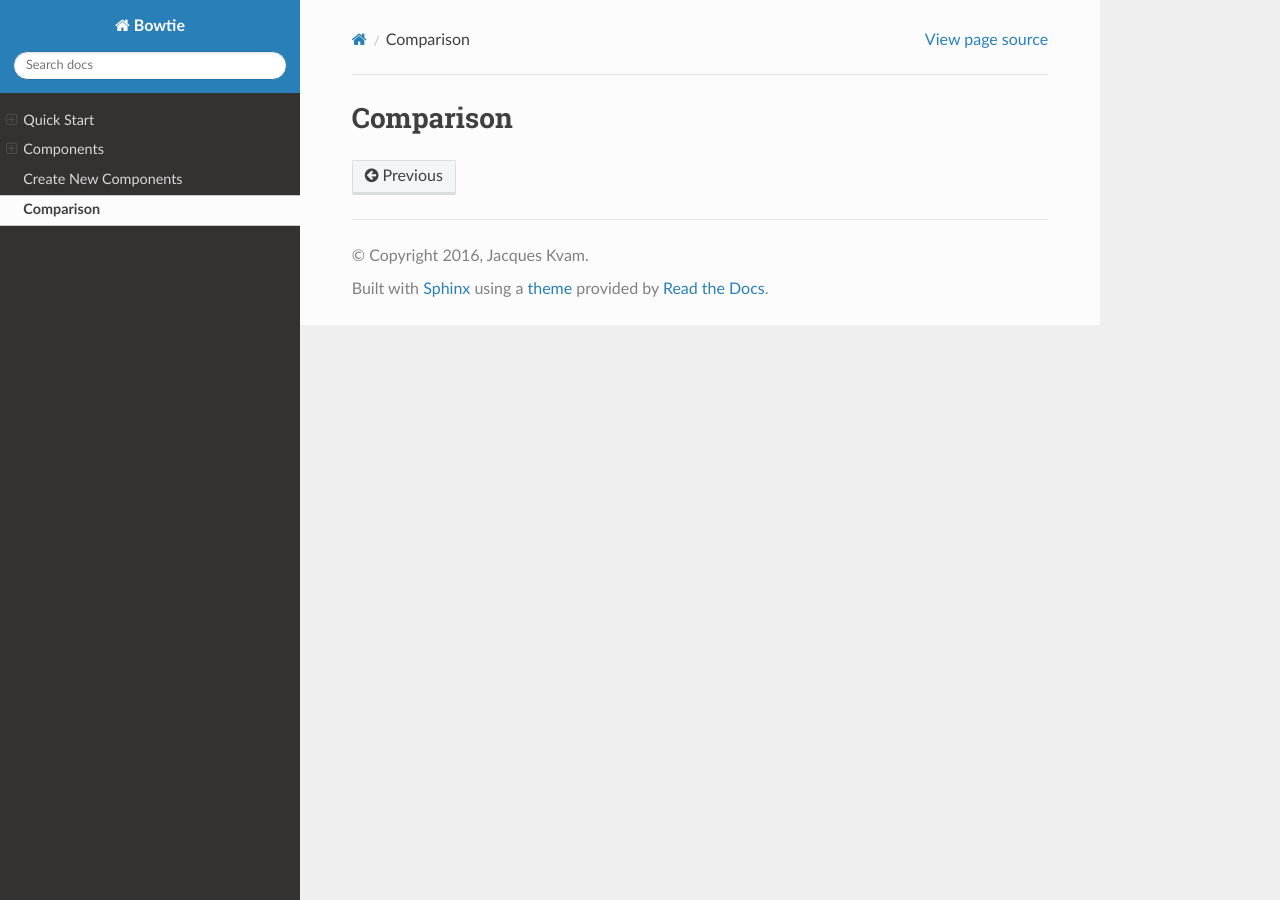
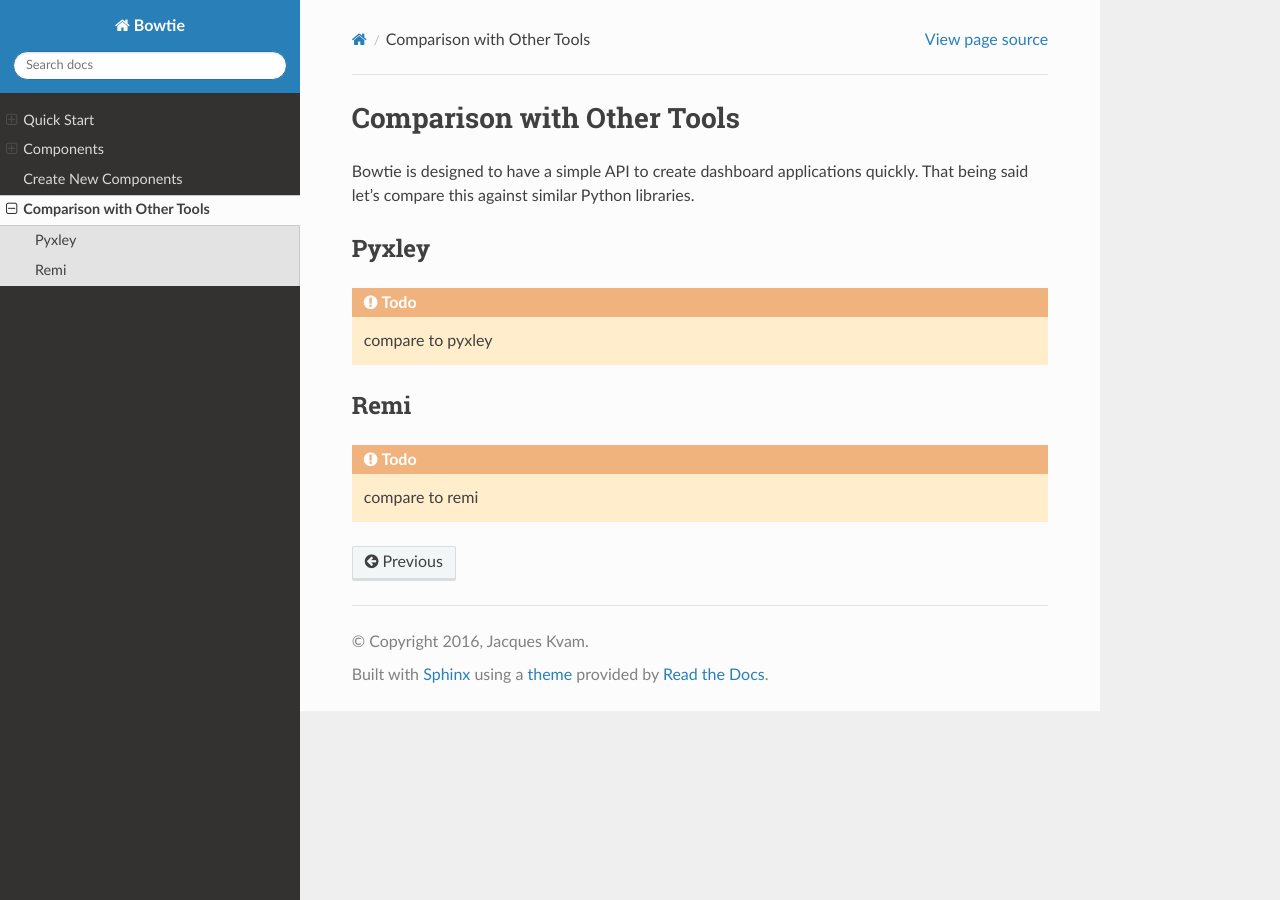
Before and after one commit to jwkvam/bowtie, a Sphinx documentation site: the page built from doc/comparison.rst, in a window 1280 px wide. Built offline with Sphinx 7.4.7 and the Read the Docs theme 2.0.0, drawn with Linux system fonts in a browser that asks for light colours; pages that are not in the unit, such as notebooks, are missing from menus.

Commit message:
more docs

```diff
--- a/doc/comparison.rst
+++ b/doc/comparison.rst
@@ -3,5 +3,18 @@
    You can adapt this file completely to your liking, but it should at least
    contain the root `toctree` directive.
 
-Comparison
-==========
+Comparison with Other Tools
+===========================
+
+Bowtie is designed to have a simple API to create dashboard applications quickly.
+That being said let's compare this against similar Python libraries.
+
+Pyxley
+------
+.. todo::
+    compare to pyxley
+
+Remi
+----
+.. todo::
+    compare to remi
--- a/doc/index.rst
+++ b/doc/index.rst
@@ -14,7 +14,9 @@
     :hidden:
 
     quickstart
+    layout
     components
+    architecture
     newcomponents
     comparison
 
```
Also changed, not shown: doc/components.rst (+9 -0 lines), doc/newcomponents.rst (+7 -0 lines).
